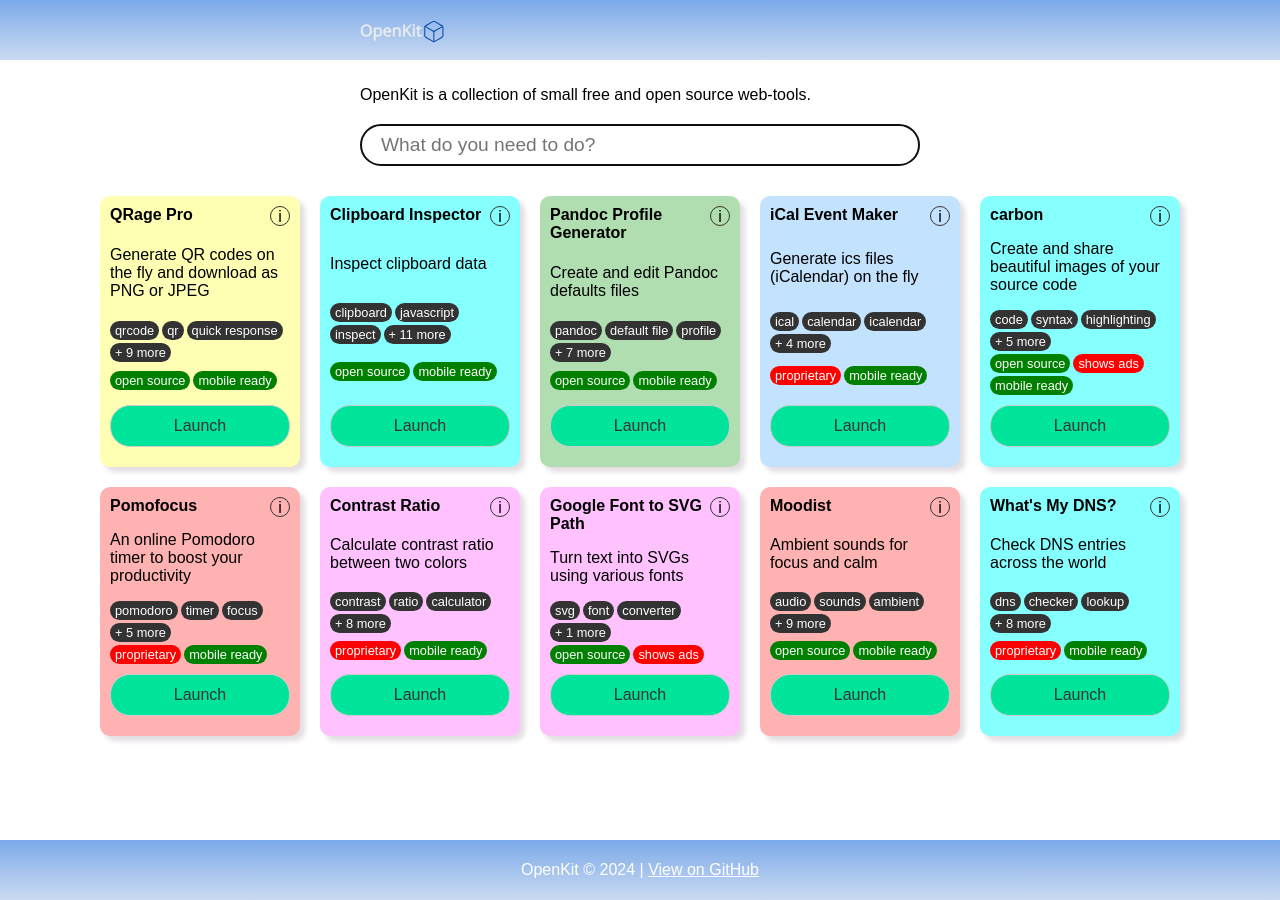
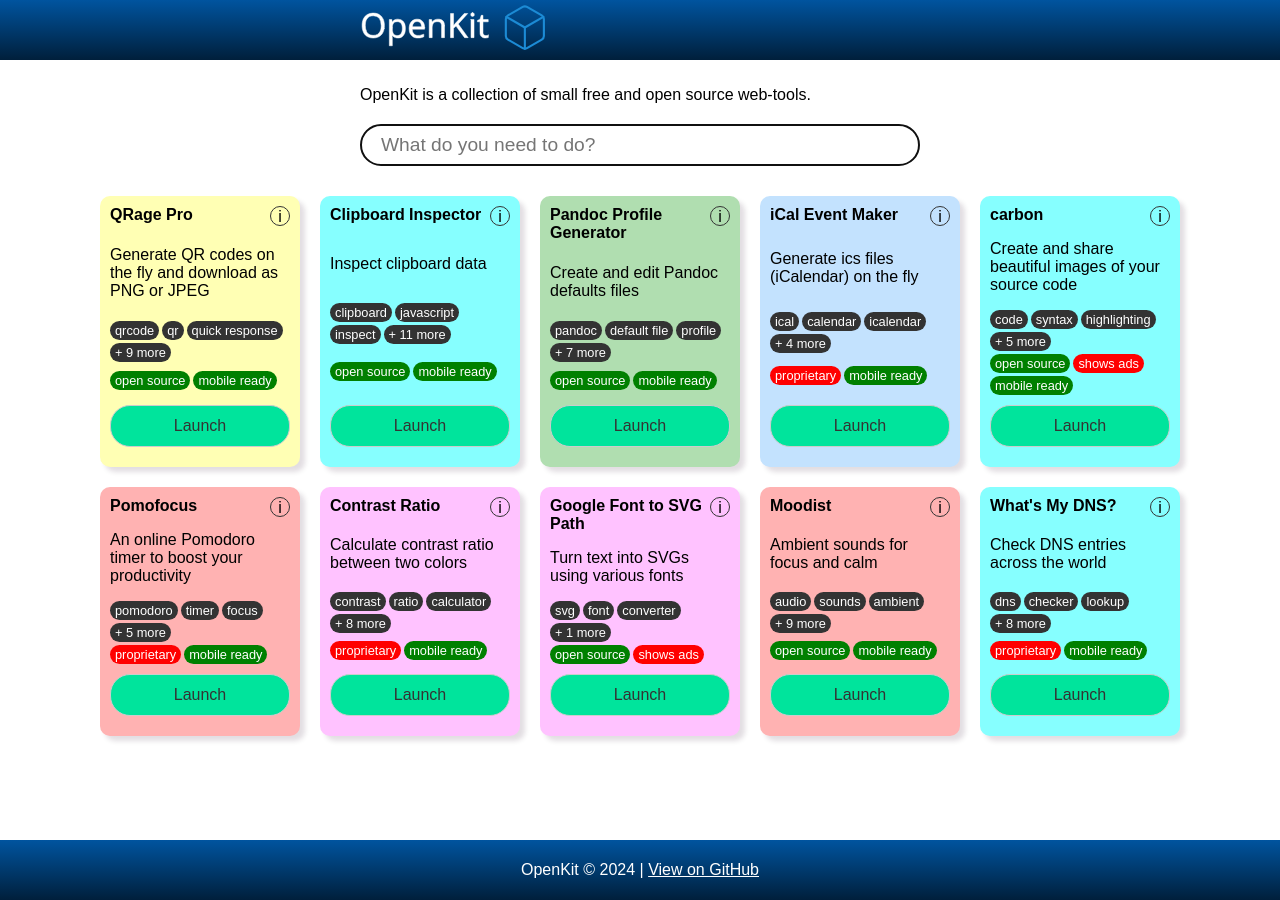
Before and after one commit to nathanlesage/openkit, a Jekyll site: the page built from index.html, in a window 1280 px wide. Built offline with Jekyll 4.4.1, drawn with Linux system fonts in a browser that asks for light colours.

Commit message:
fix: Adapt logo

```diff
--- a/_layouts/default.html
+++ b/_layouts/default.html
@@ -10,8 +10,8 @@
   <body>
     <div id="app">
       <header>
-        <div class="container flex" style="gap: 20px;">
-          <img src="{{ 'assets/openkit.svg' | relative_url }}">
+        <div class="container flex gap">
+          <img id="header-logo" src="{{ 'assets/openkit.svg' | relative_url }}">
           <h1 id="page-heading">{{ page.title }}</h1>
         </div>
       </header>
--- a/assets/main.css
+++ b/assets/main.css
@@ -62,13 +62,18 @@
 }
 
 header, footer {
-  background-color: #cadaf1;
-  background: linear-gradient(#7caaea, #cadaf1);
+  background-color: #001f3b;
+  background: linear-gradient(#00549f, #001f3b);
   color: white;
   line-height: 40px;
   white-space: nowrap;
   overflow: hidden;
   text-align: center;
+}
+
+img#header-logo {
+  height: 55px;
+  margin-top: -10px;
 }
 
 #searchbar {
@@ -157,11 +162,6 @@
     color: white;
   }
 
-  header, footer {
-    background-color: #001f3b;
-    background: linear-gradient(#002d55, #001f3b);
-  }
-
   #searchbar {
     background-color: #525252;
     border-color: #333;
```
Also changed, not shown: assets/openkit.svg.
